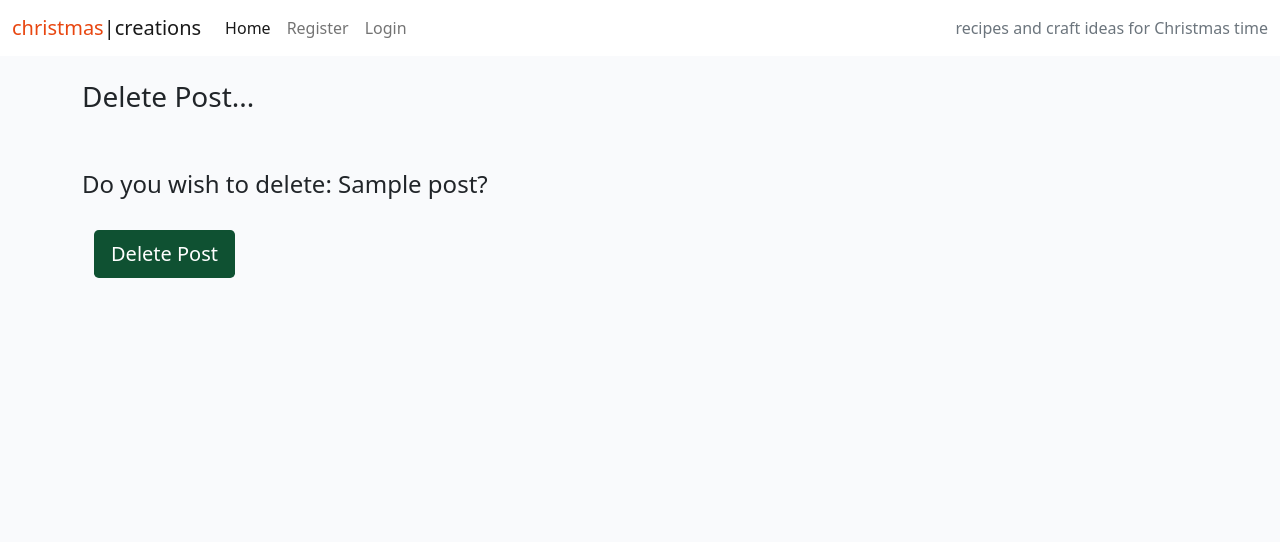
After one commit to MichelleCorrigan/DjangoProject, a Django app: a page that uses templates/delete_post.html in a window 1280 px wide. The commit adds this page. Shown: the top 542 px of the page. Run offline with Django 3.2, Linux system fonts and the light colour scheme; tables that the repository leaves empty hold one stand-in row (values such as "Sample post").

Commit message:
Create delete_post template, view and url

```diff
--- a/blog/urls.py
+++ b/blog/urls.py
@@ -7,4 +7,5 @@ urlpatterns = [
     path('<slug:slug>/', views.PostDetail.as_view(), name='post_detail'),
     path('like/<slug:slug>', views.PostLike.as_view(), name='post_like'),
     path('post/edit/<slug:slug>', views.EditPost.as_view(), name='edit_post'),
+    path('post/<slug:slug>/remove', views.DeletePost.as_view(), name='delete_post'),
 ]
--- a/blog/views.py
+++ b/blog/views.py
@@ -3,11 +3,12 @@ from django.views import generic, View
 from django.http import HttpResponseRedirect
 from .models import Post
 from .forms import CommentForm, PostForm, EditForm
+from django.urls import reverse_lazy
 
 
 class PostList(generic.ListView):
     model = Post
-    queryset = Post.objects.filter(status=1).order_by('created_on')
+    queryset = Post.objects.filter(status=1).order_by('-created_on')
     template_name = 'index.html'
     paginate_by = 6
 
@@ -89,3 +90,9 @@ class EditPost(generic.UpdateView):
     form_class = EditForm
     template_name = 'edit_post.html'
     # fields = ('title', 'slug', 'content', 'featured_image')
+
+
+class DeletePost(generic.DeleteView):
+    model = Post
+    template_name = 'delete_post.html'
+    success_url = reverse_lazy('home')
--- /dev/null
+++ b/templates/delete_post.html
@@ -0,0 +1,25 @@
+{% extends "base.html" %}
+
+{% block content %}
+
+<div class="container">
+    <br>
+
+    <h3>Delete Post...</h3>
+    <br><br>
+    <h4>Do you wish to delete: {{ post.title }}?</h4>
+    <br>
+    <div class="container">
+        <div class="form-group">
+            <form method="POST">
+                {% csrf_token %}
+
+                <button type="submit" class="btn btn-signup btn-lg">Delete Post</button>
+                <br><br>
+        </div>
+    </div>
+</div>
+
+
+
+{% endblock %}
--- a/templates/post_detail.html
+++ b/templates/post_detail.html
@@ -10,7 +10,10 @@
                 <!-- Post title goes in these h1 tags -->
                 <h1 class="post-title">{{ post.title }}</h1>
                 <!-- Post author goes before the | the post's created date goes after -->
-                <p class="post-subtitle">{{ post.author }} | {{ post.created_on }} <small><a href="{% url 'edit_post' post.slug %}">(Edit)</a></small></p>
+                <p class="post-subtitle">{{ post.author }} | {{ post.created_on }} <small>
+                    <a href="{% url 'edit_post' post.slug %}">(Edit)</a>
+                    <a href="{% url 'delete_post' post.slug %}">(Delete)</a>
+                </small></p>
             </div>
             <div class="d-none d-md-block col-md-6 masthead-image">
                 <!-- The featured image URL goes in the src attribute -->
```
Also changed, not shown: templates/index.html (+6 -1 lines).
